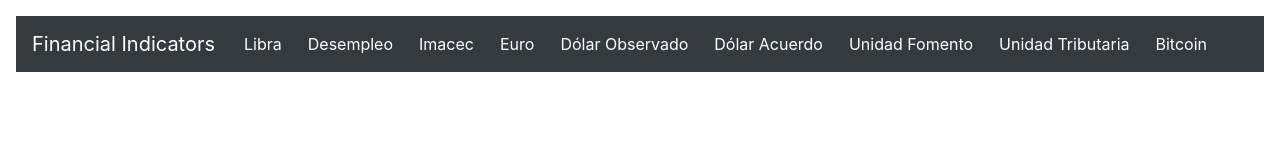
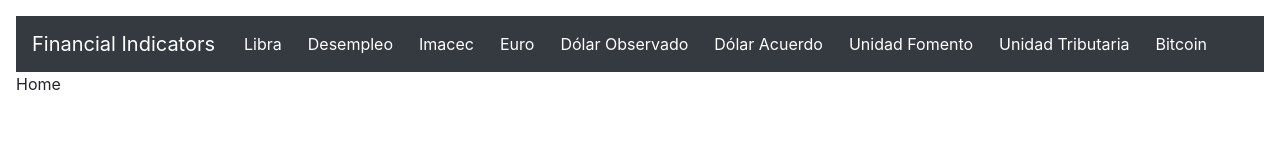
Before and after one commit to tamaramunoz/springs-digital, a React (Create React App) app: page / in a window 1280 px wide. Shown: the top 160 px of the page. Built offline with nearby package versions, Linux system fonts and the light colour scheme.

Commit message:
react route config

```diff
--- a/src/App.jsx
+++ b/src/App.jsx
@@ -3,13 +3,24 @@
 
 // components
 import Navbar from './components/Navbar'
+import Home from './components/Home'
+import MainPage from './components/MainPage'
+
 
 const App = () => {
 
   return (
-    <div className="m-3">
-      <Navbar />
-    </div>
+    <Router>
+      <div className="m-3">
+        <Navbar />
+
+        <Switch>
+          <Route  path="/" exact component={Home} />
+          <Route  path="/indicators" component={MainPage} />
+        </Switch>
+
+      </div>
+    </Router>
   )
 }
 
```
